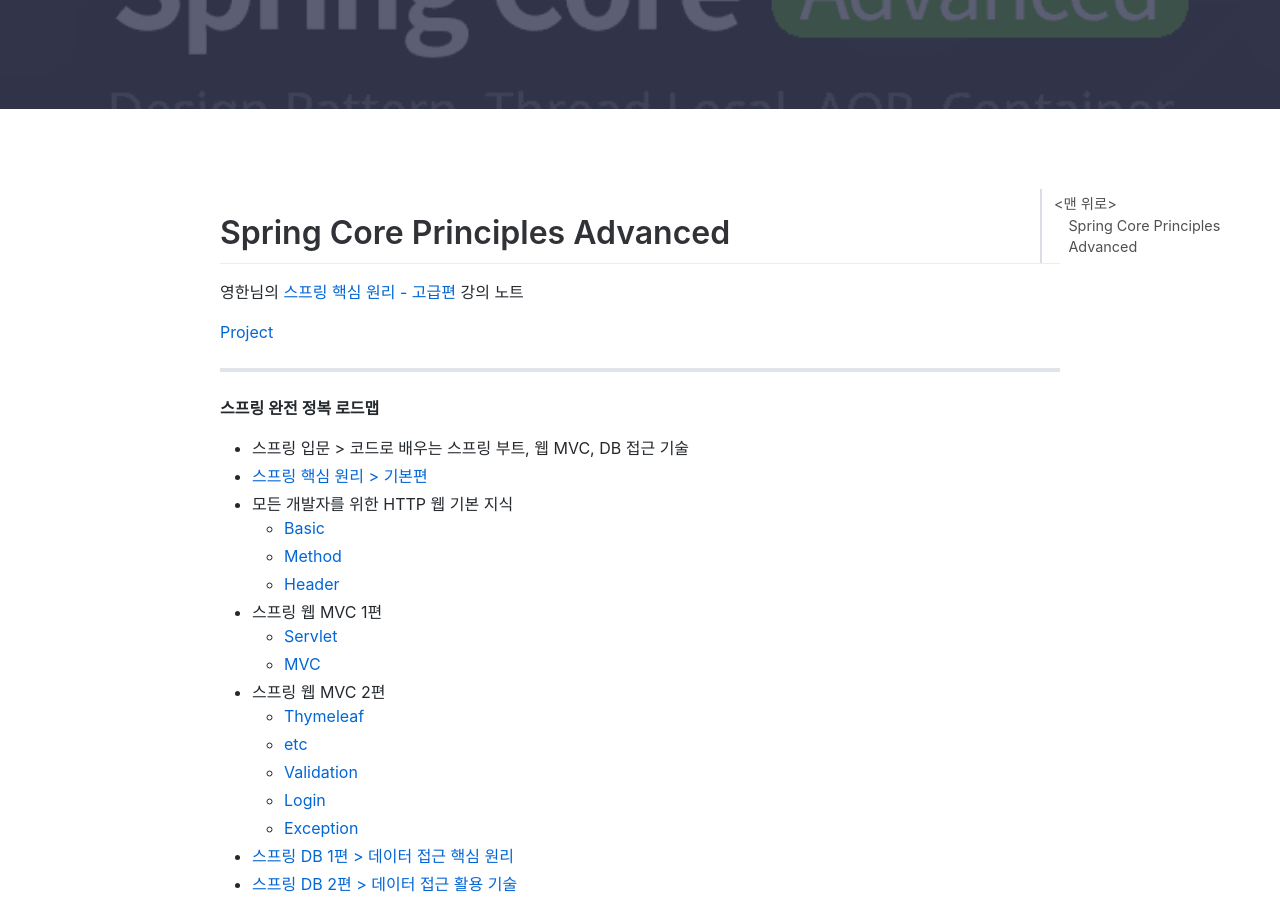
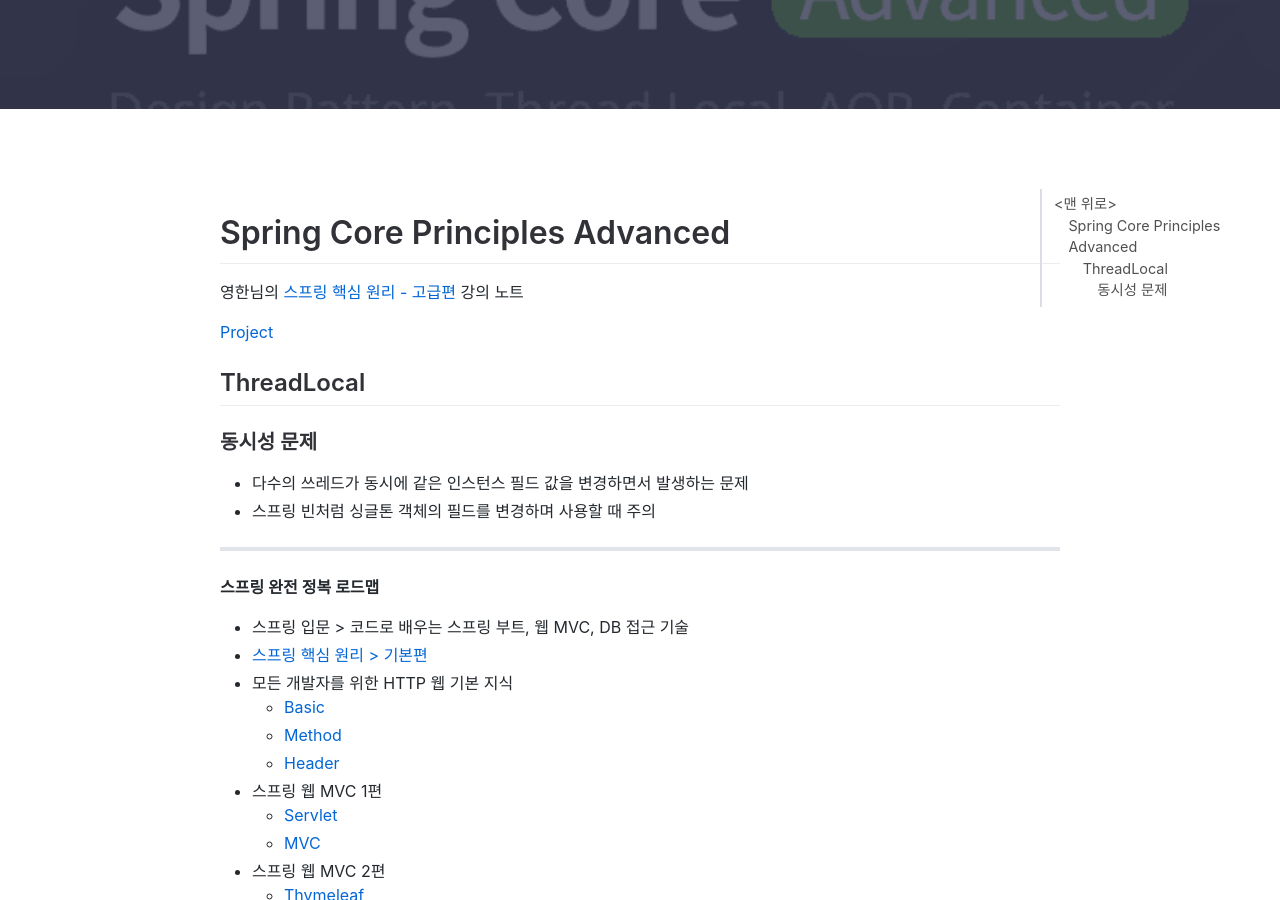
Before and after one commit to jihunparkme/jihunparkme.github.io, a Jekyll site: the page built from _posts/2022-11-20-Spring-Core-Principles-Advanced.md, in a window 1280 px wide and 900 px high, scrolled down 467 px. Built offline with Jekyll 4.4.1, drawn with Linux system fonts in a browser that asks for light colours; nearby versions of some CDN libraries; comment, search, counter and statistics services are not loaded.

Commit message:
[ThreadLocal] 동시성 문제

```diff
--- a/_posts/2022-11-20-Spring-Core-Principles-Advanced.md
+++ b/_posts/2022-11-20-Spring-Core-Principles-Advanced.md
@@ -13,6 +13,12 @@
 
 [Project](https://github.com/jihunparkme/Inflearn-Spring-Core-Principles-Advanced)
 
+## ThreadLocal
+
+### 동시성 문제
+
+- 다수의 쓰레드가 동시에 같은 인스턴스 필드 값을 변경하면서 발생하는 문제
+- 스프링 빈처럼 싱글톤 객체의 필드를 변경하며 사용할 때 주의
 
 ---
 
```
